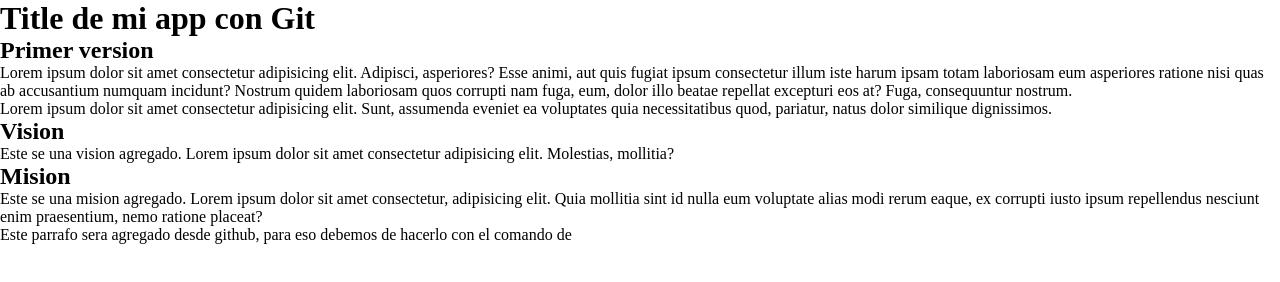
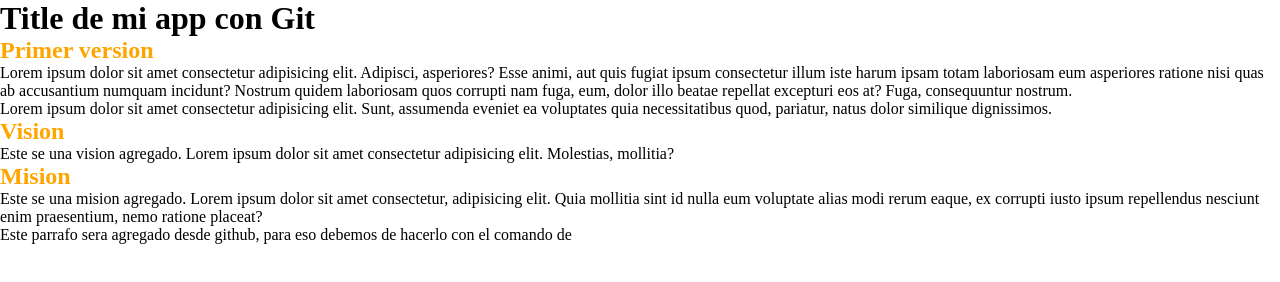
Before and after one commit to avenita/CursoGit, a plain HTML site: page index.html in a window 1280 px wide. Drawn offline with Linux system fonts and the light colour scheme.

Commit message:
Update styles.css

```diff
--- a/css/styles.css
+++ b/css/styles.css
@@ -4,3 +4,7 @@
     margin: 0;
     box-sizing: border-box;
 }
+/*Este codigo fue inyectado desde github*/
+h2{
+    color: orange;
+}
```
